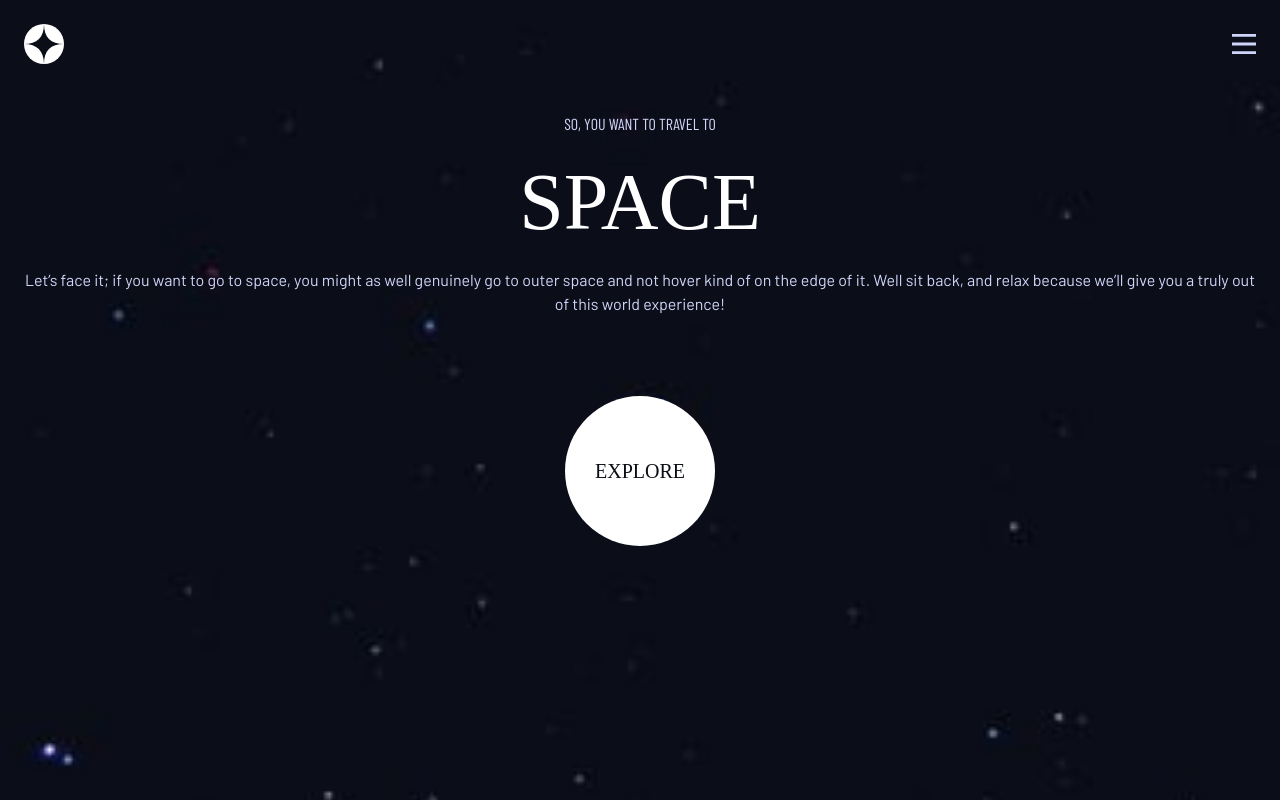
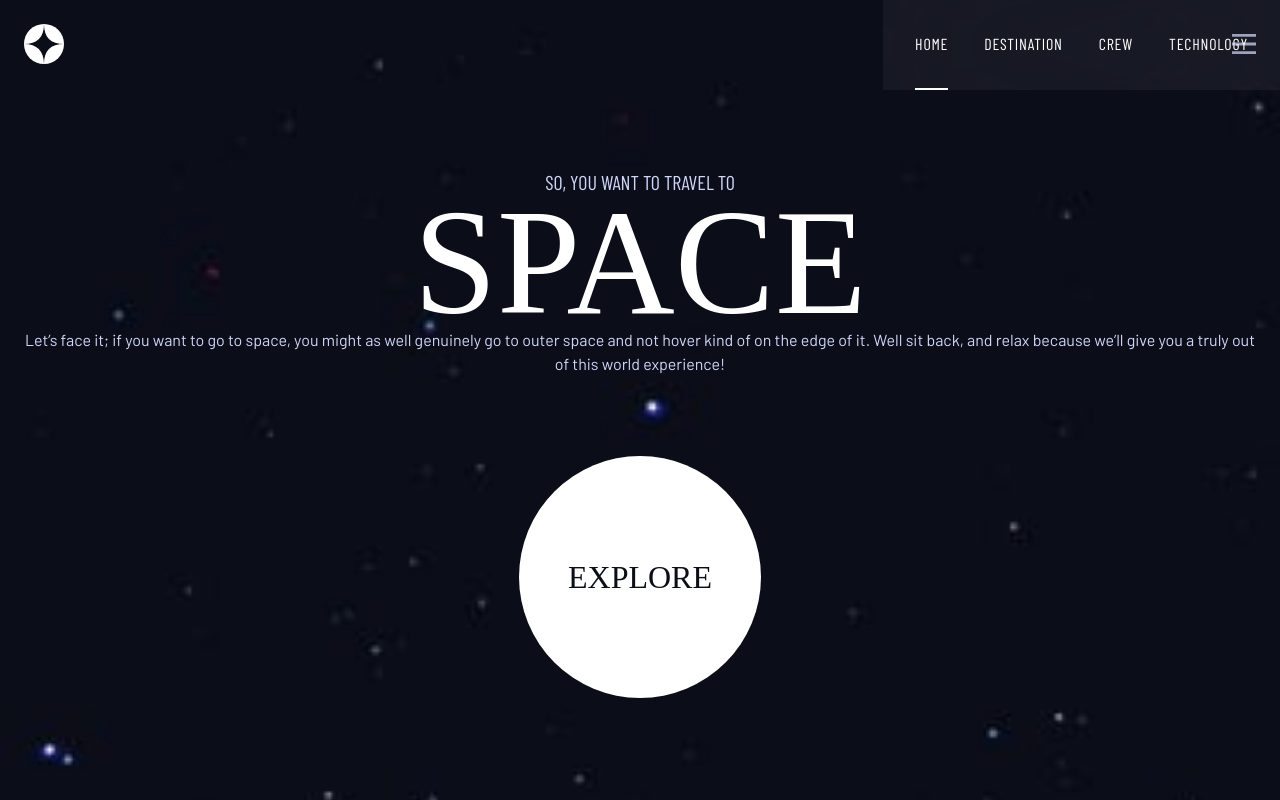
Before and after one commit to ftom2/space-travel, a React (Vite) app: page / in a window 1280 px wide. Built offline with nearby package versions, Linux system fonts and the light colour scheme; a web font is replaced by a local one.

Commit message:
Home page - tablet design

```diff
--- a/src/components/MainNav.jsx
+++ b/src/components/MainNav.jsx
@@ -1,43 +1,60 @@
-import { Link } from "react-router-dom";
+import { NavLink } from "react-router-dom";
 
 export default function MainNav(props) {
+  const links = [
+    {
+      number: "00",
+      text: "Home",
+      path: "/",
+    },
+    {
+      number: "01",
+      text: "Destination",
+      path: "/destinations",
+    },
+    {
+      number: "02",
+      text: "Crew",
+      path: "/crew",
+    },
+    {
+      number: "03",
+      text: "Technology",
+      path: "/technology",
+    },
+  ];
+
   return (
     <nav
-      className={`main-nav fixed right-0 top-0 h-full bg-white bg-opacity-5 w-8/12 text-white mobile-nav p-8 transition transform origin-right ${
-        props.show ? "scale-x-100" : "scale-x-0"
+      className={`main-nav fixed right-0 top-0 h-full bg-white bg-opacity-5 w-8/12 text-white mobile-nav p-8 transition transform origin-right z-50 md:h-auto md:w-auto md:py-0 md:absolute ${
+        props.show ? "scale-x-100" : "scale-x-0 md:scale-x-100"
       }`}
     >
       <img
         src="images/icon-close.svg"
         alt=""
-        className="w-5 h-5 ml-auto"
+        className="w-5 h-5 ml-auto md:hidden"
         onClick={props.onClick}
       />
-      <ul className="uppercase text-white space-y-8 font-barlow-cond tracking-wider mt-16">
-        <li>
-          <Link to="/" className="flex" onClick={props.onClick}>
-            <span className="font-bold ">00</span>
-            <span className="ml-3">Home</span>
-          </Link>
-        </li>
-        <li className="flex">
-          <Link to="/destinations" className="flex" onClick={props.onClick}>
-            <span className="font-bold">01</span>
-            <span className="ml-3">Destination</span>
-          </Link>
-        </li>
-        <li className="flex">
-          <Link to="/crew" className="flex" onClick={props.onClick}>
-            <span className="font-bold">02</span>
-            <span className="ml-3">Crew</span>
-          </Link>
-        </li>
-        <li className="flex">
-          <Link to="/technology" className="flex" onClick={props.onClick}>
-            <span className="font-bold">03</span>
-            <span className="ml-3">Technology</span>
-          </Link>
-        </li>
+      <ul className="uppercase text-white space-y-8 font-barlow-cond tracking-wider mt-16 md:flex md:mt-0 md:space-y-0 md:space-x-9">
+        {links.map((link) => {
+          return (
+            <li>
+              <NavLink
+                to={link.path}
+                className={({ isActive }) =>
+                  isActive
+                    ? "flex py-8 md:border-b-2 md:border-white"
+                    : "flex py-8"
+                }
+                onClick={props.onClick}
+              >
+                <span className="font-bold md:hidden">{link.number}</span>
+                <span className="ml-3 md:ml-0">{link.text}</span>
+              </NavLink>
+            </li>
+          );
+        })}
       </ul>
     </nav>
   );
--- a/src/pages/App.jsx
+++ b/src/pages/App.jsx
@@ -1,4 +1,5 @@
 import { useState } from "react";
+import { Link } from "react-router-dom";
 import { Outlet } from "react-router-dom";
 import MainNav from "../components/MainNav";
 
@@ -7,11 +8,13 @@ function App() {
   return (
     <div className="min-h-screen bg-page">
       <header className="text-white flex justify-between items-center px-6 pt-6">
-        <img
-          src="images/logo.svg"
-          alt=""
-          className="h-10 w-10 cursor-pointer"
-        />
+        <Link to="/">
+          <img
+            src="images/logo.svg"
+            alt=""
+            className="h-10 w-10 cursor-pointer"
+          />
+        </Link>
         <img
           src="images/icon-hamburger.svg"
           alt=""
--- a/src/pages/Destinations.jsx
+++ b/src/pages/Destinations.jsx
@@ -28,7 +28,7 @@ export default function Destinations() {
         <li
           className={`${
             selectedTab === item.name ? "border-b-2 border-white" : ""
-          } pb-2 cursor-pointer`}
+          } pb-2 cursor-pointer uppercase`}
           onClick={() => setSelectedTab(item.name)}
           key={item.name}
         >
--- a/src/pages/Home.jsx
+++ b/src/pages/Home.jsx
@@ -13,9 +13,13 @@ export default function Home() {
   const navigate = useNavigate();
 
   return (
-    <div className="text-primary text-center mt-12 px-6 flex flex-col items-center pb-12">
-      <h4 className="text-base font-barlow-cond">SO, YOU WANT TO TRAVEL TO</h4>
-      <h1 className="text-80px text-white my-4 leading-100px">SPACE</h1>
+    <div className="text-primary text-center mt-12 px-6 flex flex-col items-center pb-12 md:mt-26">
+      <h4 className="text-base text-xl font-barlow-cond">
+        SO, YOU WANT TO TRAVEL TO
+      </h4>
+      <h1 className="text-80px text-white my-4 leading-100px md:text-9.375rem">
+        SPACE
+      </h1>
 
       <p className="font-barlow leading-6">
         Let’s face it; if you want to go to space, you might as well genuinely
@@ -25,7 +29,7 @@ export default function Home() {
       </p>
 
       <div
-        className="mt-20 rounded-full bg-white h-150px w-150px flex items-center justify-center text-dark text-xl cursor-pointer"
+        className="mt-20 rounded-full bg-white h-150px w-150px flex items-center justify-center text-dark text-2rem cursor-pointer md:h-242px md:w-242px"
         onClick={() => navigate("/destinations")}
       >
         <span>EXPLORE</span>
```
